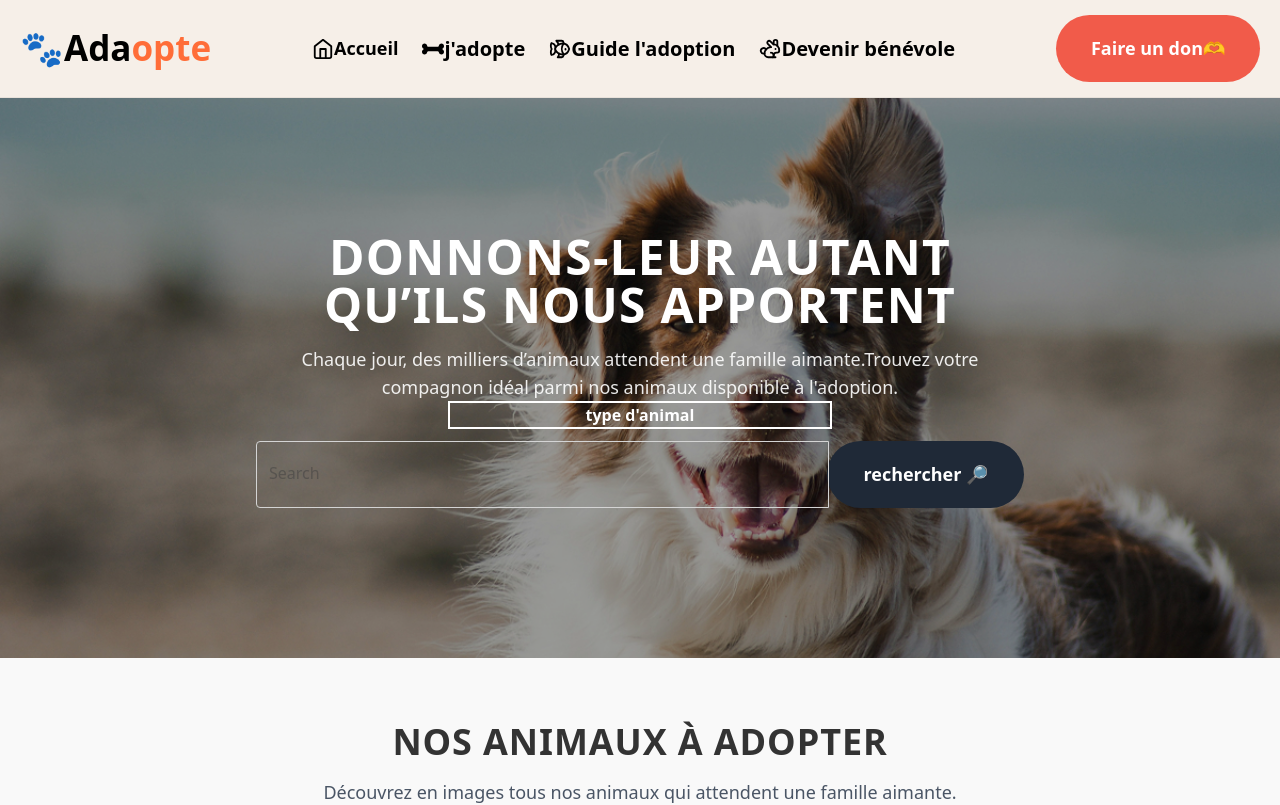
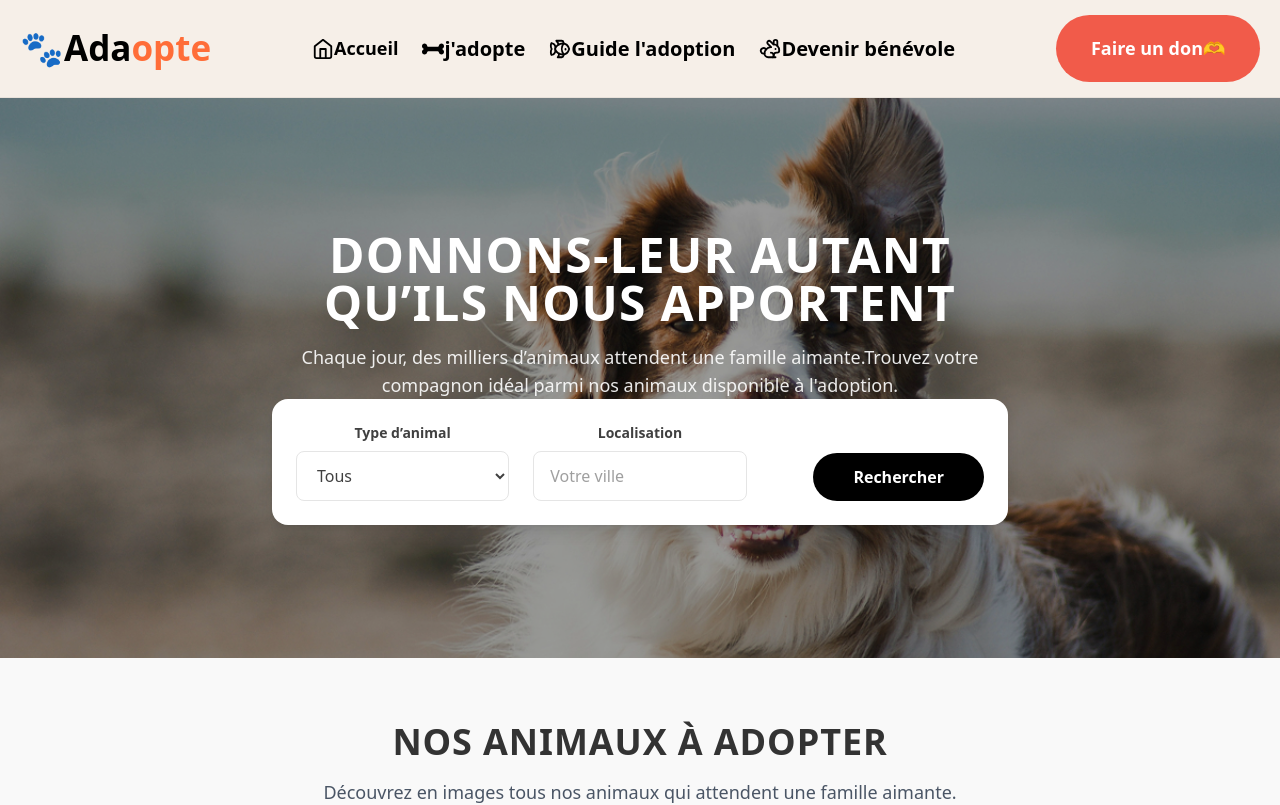
Before and after one commit to DANIebw/Projet-Adaopte-Davielle, a React (Vite) app: page / in a window 1280 px wide. Shown: the top 805 px of the page. Built offline with nearby package versions, Linux system fonts and the light colour scheme.

Commit message:
update page HomePage

```diff
--- a/src/App.tsx
+++ b/src/App.tsx
@@ -4,6 +4,7 @@ import Footer from "./Components/Layout/Footer.tsx";
 import HomePage from "./pages/HomePage";
 import Animals from "./pages/Animals";
 import FiltersBar from "./adopt/FiltersBar.tsx";
+import Pagination from "./adopt/Pagination.tsx";
 // import { FaBeer } from "@react-icons/all-files/fa/FaBeer";
 
 export default function App() {
--- a/src/adopt/AnimalList.tsx
+++ /dev/null
@@ -1,90 +0,0 @@
-[
-  {
-    name: "Charlie",
-    age: "5 ans",
-    breed: "Pug",
-    type: "Chien",
-    city: "Lille",
-    zipcode: "59000",
-    description:
-      "Charlie est un petit chien calme et affectueux qui adore les balades tranquilles et les caresses sur le canapé.",
-    imageUrl: "/images/charlesdeluvio-K4mSJ7kc0As-unsplash.jpg",
-  },
-  {
-    name: "Mia",
-    age: "2 ans",
-    breed: "Chat noir et blanc",
-    type: "Chat",
-    city: "Strasbourg",
-    zipcode: "67000",
-    description:
-      "Mia est une boule de tendresse curieuse et joueuse, toujours prête à ronronner près de vous.",
-    imageUrl: "/images/manja-vitolic-gKXKBY-C-Dk-unsplash.jpg",
-  },
-  {
-    name: "Coco",
-    age: "1 an",
-    breed: "Lapin",
-    type: "Lapin",
-    city: "Annecy",
-    zipcode: "74000",
-    description:
-      "Coco est un petit lapin plein d’énergie, très doux et parfait pour un foyer aimant et paisible.",
-    imageUrl: "/images/chan-swan-NKyl19P5IHg-unsplash.jpg",
-  },
-  {
-    name: "Rex",
-    age: "4 ans",
-    breed: "Chow-chow",
-    type: "Chien",
-    city: "Grenoble",
-    zipcode: "38000",
-    description:
-      "Rex est un chien loyal et majestueux, idéal pour une personne douce et patiente qui aime les câlins silencieux.",
-    imageUrl: "/images/alan-king-KZv7w34tluA-unsplash.jpg",
-  },
-  {
-    name: "Luna",
-    age: "3 ans",
-    breed: "Chat Roux",
-    type: "Chat",
-    city: "Bordeaux",
-    zipcode: "33000",
-    description:
-      "Luna adore les coins ensoleillés et les siestes à vos côtés. Elle vous offrira tout l’amour d’un regard félin.",
-    imageUrl: "/images/jae-park-7GX5aICb5i4-unsplash.jpg",
-  },
-  {
-    name: "Biscuit",
-    age: "3 mois",
-    breed: "Cochon d'Inde",
-    type: "Rongeur",
-    city: "Tours",
-    zipcode: "37000",
-    description:
-      "Biscuit est tout petit mais plein de vie ! Il aime les légumes croquants et les instants de douceur en famille.",
-    imageUrl: "/images/yosei-g-OVgE3m4MHKM-unsplash.jpg",
-  },
-  {
-    name: "Rio",
-    age: "5 mois",
-    breed: "Lapin nain brun",
-    type: "Lapin",
-    city: "Poitiers",
-    zipcode: "86000",
-    description:
-      "Rio est discret, mignon comme tout, et adore explorer les petits coins de la maison avec délicatesse.",
-    imageUrl: "/images/melanie-kreutz-IFnknR2Mv5o-unsplash.jpg",
-  },
-  {
-    name: "Ruby",
-    age: "2 ans",
-    breed: "Chien Samoyed",
-    type: "Chien",
-    city: "Chamonix",
-    zipcode: "74400",
-    description:
-      "Ruby est une boule de neige pleine d’amour ! Elle adore les promenades et les câlins par temps frais.",
-    imageUrl: "/images/peri-stojnic-5Vr_RVPfbMI-unsplash.jpg",
-  },
-];
--- a/src/adopt/FiltersBar.tsx
+++ b/src/adopt/FiltersBar.tsx
@@ -1,42 +1,76 @@
 // bar de recherche
+import { useState } from "react";
 import { useNavigate } from "react-router-dom";
 
 export default function FiltersBar() {
+  const navigate = useNavigate();
+
+  // state pour le type d'animal (select)
+  const [type, setType] = useState("");
+
+  // state pour la localisation (input)
+  const [loc, setLoc] = useState("");
+
+  const handleSearch = () => {
+    // on construit l'URL avec seulement les paramètres remplis
+    const params = new URLSearchParams();
+
+    if (type.trim()) params.set("type", type.trim());
+    if (loc.trim()) params.set("loc", loc.trim());
+
+    const queryString = params.toString();
+    navigate(queryString ? `/animals?${queryString}` : "/animals");
+  };
+
   return (
-    <div>
-      {" "}
-      <div className="mb-3 md:w-96 mx-auto border-2 ">
+    <div className="mx-auto w-full max-w-5xl bg-white rounded-2xl shadow-lg p-6">
+      {/* 3 colonnes : Type / Localisation / Bouton */}
+      <div className="grid grid-cols-1 md:grid-cols-3 gap-6 items-end">
+        {/* Colonne 1 : Type */}
         <div>
-          <strong>type d'animal</strong>
+          <label className="block text-sm font-medium text-neutral-700 mb-2">
+            <strong>Type d’animal</strong>
+          </label>
+
+          <select className="w-full rounded-lg border border-neutral-200 px-4 py-3 text-neutral-700 outline-none focus:border-neutral-400">
+            <option value="">Tous</option>
+            <option value="chien">Chien</option>
+            <option value="chat">Chat</option>
+            <option value="lapin">Lapin</option>
+            <option value="rongeur">Rongeur</option>
+          </select>
         </div>
-      </div>
-      <div className="relative mb-4 flex w-full flex-wrap items-stretch">
-        <input
-          type="search"
-          className="relative m-0 -mr-0.5 block w-[1px] min-w-0 flex-auto rounded-l border border-solid border-neutral-300 bg-transparent bg-clip-padding px-3 py-[0.25rem] text-base font-normal leading-[1.6] text-neutral-700 outline-none transition duration-200 ease-in-out focus:z-[3] focus:border-primary focus:text-neutral-700 focus:shadow-[inset_0_0_0_1px_rgb(59,113,202)] focus:outline-none dark:border-neutral-600 dark:text-neutral-200 dark:placeholder:text-neutral-200 dark:focus:border-primary"
-          placeholder="Search"
-          aria-label="Search"
-          aria-describedby="button-addon3"
-        />
 
-        {/* <!--Search button--> */}
+        {/* Colonne 2 : Localisation */}
+        <div>
+          <label className="block text-sm font-medium text-neutral-700 mb-2">
+            <strong>Localisation</strong>
+          </label>
 
-        <button
-          className="
-    px-9 py-5
-    rounded-full
-    bg-[#1F2937]
-    text-white font-bold
-    cursor-pointer
-    flex items-center gap-1
-    text-[18px]
-    border-none
-  "
-          type="button"
-          id="button-addon3"
-        >
-          rechercher 🔎
-        </button>
+          <input
+            type="text"
+            placeholder="Votre ville"
+            className="w-full rounded-lg border border-neutral-200 px-4 py-3 text-neutral-700 outline-none focus:border-neutral-400"
+          />
+        </div>
+
+        {/* Colonne 3 : Bouton */}
+        <div className="md:flex md:justify-end">
+          <button
+            type="button"
+            onClick={handleSearch}
+            className="
+            w-full md:w-auto
+            rounded-full
+            bg-black
+            px-10 py-3
+            text-white font-bold
+            flex items-center justify-center gap-2
+          "
+          >
+            Rechercher
+          </button>
+        </div>
       </div>
     </div>
   );
--- a/src/adopt/Pagination.tsx
+++ b/src/adopt/Pagination.tsx
@@ -2,7 +2,7 @@ import React from "react";
 
 export default function Pagination() {
   return (
-    <nav aria-label="Page navigation example">
+    <nav aria-label="Page navigation">
       <ul className="list-style-none flex">
         <li>
           <a className="pointer-events-none relative block rounded bg-transparent px-3 py-1.5 text-sm text-neutral-500 transition-all duration-300 dark:text-neutral-400">
--- a/src/pages/HomePage.tsx
+++ b/src/pages/HomePage.tsx
@@ -2,6 +2,7 @@ import { useNavigate } from "react-router-dom";
 // changer de page sans recharger
 import { HomeCards } from "../Components/Layout/HomeCards";
 import FiltersBar from "../adopt/FiltersBar";
+import Pagination from "../adopt/Pagination";
 
 export default function HomePage() {
   const navigate = useNavigate();
@@ -72,7 +73,9 @@ export default function HomePage() {
               à l'adoption.
             </p>
             {/* BARRE DE RECHERCHE */}
-            <FiltersBar />
+            <div className="relative z-10 flex h-full items-center justify-center px-4">
+              <FiltersBar />
+            </div>
           </div>
         </div>
       </section>
@@ -233,6 +236,7 @@ export default function HomePage() {
           >
             Devenir bénévole
           </button>
+          <Pagination />
         </div>
       </div>
     </main>
```
Also changed, not shown: src/adopt/AnimalCard.tsx (deleted).
